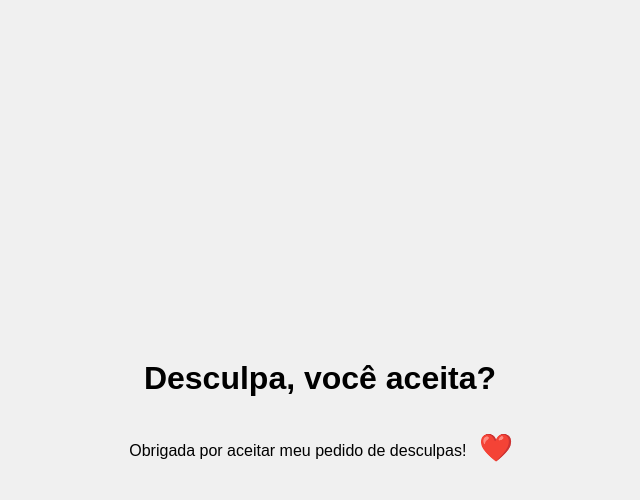
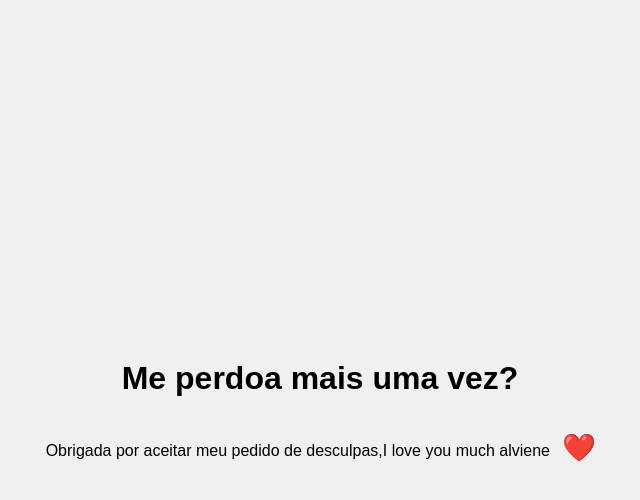
Before and after one commit to kauvodzik/pedido-de-desculpas-interativo-2, a plain HTML site: page pedido-desculpas.html in a window 1280 px wide. Both pictures are taken after a click on the button "Sim". Shown: the whole page, without its empty margins (320-960 px from the left). Drawn offline with Linux system fonts and the light colour scheme.

Commit message:
Update pedido-desculpas.html

```diff
--- a/pedido-desculpas.html
+++ b/pedido-desculpas.html
@@ -35,11 +35,11 @@
     </style>
 </head>
 <body>
-    <h1>Desculpa, você aceita?</h1>
+    <h1>Me perdoa mais uma vez?</h1>
     <button class="button" id="yesBtn">Sim</button>
     <button class="button" id="noBtn">Não</button>
     <div id="message" style="display:none;">
-        <p>Obrigada por aceitar meu pedido de desculpas! <span class="heart">❤️</span></p>
+        <p>Obrigada por aceitar meu pedido de desculpas,I love you much alviene <span class="heart">❤️</span></p>
     </div>
 
     <script>
```
